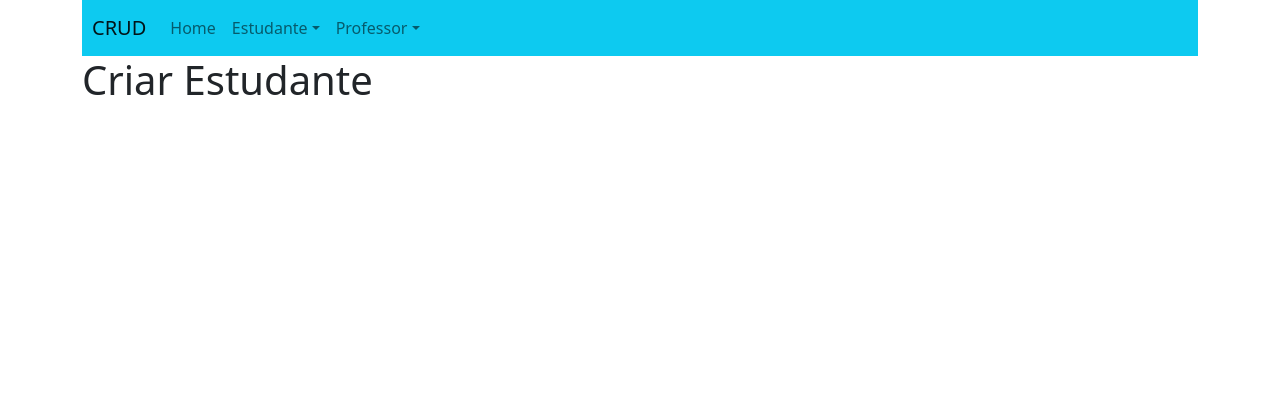
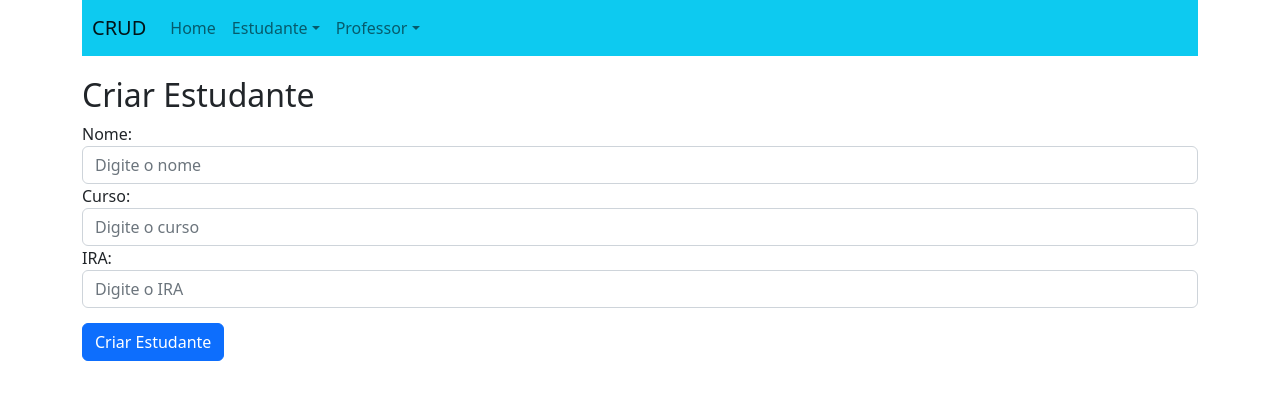
Before and after one commit to rodrigomoraes28/dev-software-web, a React (Create React App) app in the folder student_Teacher/: page /createStudent in a window 1280 px wide. Shown: the top 400 px of the page. Built offline with nearby package versions, Linux system fonts and the light colour scheme.

Commit message:
Adicionando o Create(Student/Teacher) e o List(Student/Teacher

```diff
--- a/student_Teacher/src/App.js
+++ b/student_Teacher/src/App.js
@@ -2,15 +2,8 @@ import React from 'react'
 import './App.css'
 import 'bootstrap/dist/css/bootstrap.min.css'
 import 'bootstrap/dist/js/bootstrap.bundle.min'
-import { Routes, Route, Link } from 'react-router-dom'
-
-import Home from './components/Home';
-import CreateStudent from './components/students/CreateStudent';
-import EditStudent from './components/students/EditStudent';
-import ListStudent from './components/students/ListStudent';
-import CreateTeacher from './components/teachers/CreateTeacher';
-import EditTeacher from './components/teachers/EditTeacher';
-import ListTeacher from './components/teachers/ListTeacher';
+import { Rotas } from './components/routes/routes.jsx'
+import { Link} from 'react-router-dom'
 
 
 function App() {
@@ -55,15 +48,7 @@ function App() {
           </ul>
         </div>
       </nav>
-      <Routes>
-        <Route path='/' element={<Home />} />
-        <Route path='/createStudent' element={<CreateStudent />} />
-        <Route path='/listStudent' element={<ListStudent />} />
-        <Route path='/editStudent' element={<EditStudent />} />
-        <Route path='/createTeacher' element={<CreateTeacher />} />
-        <Route path='/listTeacher' element={<ListTeacher />} />
-        <Route path='/editTeacher' element={<EditTeacher />} />
-      </Routes>
+      < Rotas />
     </div>
   );
 }
--- /dev/null
+++ b/student_Teacher/src/components/dadosExemplo.js
@@ -0,0 +1,17 @@
+let studentsList = [
+    {name:'Jefferson', course:'SI', ira: 6.8},
+    {name:'Wladimir', course:'SI', ira: 8.8},
+    {name:'João Marcelo', course:'EC', ira: 7.2},
+    {name:'Vilnei', course:'DD', ira: 4.5},
+]
+
+export {studentsList}
+
+let teachersList = [
+    {name:'Vanessa', siape:'0012014', area: 'Aprendizado de Máquina'},
+    {name:'Nicolas', siape:'5524000', area: 'Sistemas Embarcados'},
+    {name:'Bruno Miguel', siape:'3612542', area: 'Redes De Sensores Sem Fio'},
+    {name:'Adson', siape:'0122014', area: 'Segurança da Informação'},
+]
+
+export {teachersList}
--- /dev/null
+++ b/student_Teacher/src/components/routes/routes.jsx
@@ -0,0 +1,23 @@
+import { Routes, Route} from 'react-router-dom'
+
+import Home from '../Home';
+import CreateStudent from '../students/CreateStudent';
+import EditStudent from '../students/EditStudent';
+import ListStudent from '../students/ListStudent';
+import CreateTeacher from '../teachers/CreateTeacher';
+import EditTeacher from '../teachers/EditTeacher';
+import ListTeacher from '../teachers/ListTeacher';
+
+export const Rotas = ()=>{
+    return (
+        <Routes>
+        <Route path='/' element={<Home />} />
+        <Route path='/createStudent' element={<CreateStudent />} />
+        <Route path='/listStudent' element={<ListStudent />} />
+        <Route path='/editStudent' element={<EditStudent />} />
+        <Route path='/createTeacher' element={<CreateTeacher />} />
+        <Route path='/listTeacher' element={<ListTeacher />} />
+        <Route path='/editTeacher' element={<EditTeacher />} />
+      </Routes>
+    )
+}
--- a/student_Teacher/src/components/students/CreateStudent.jsx
+++ b/student_Teacher/src/components/students/CreateStudent.jsx
@@ -1,7 +1,77 @@
-const CreateStudent = ()=> {
+import React from "react"
+import { useState } from 'react'
+
+const CreateStudent = () => {
+
+    const [name, setName] = useState(' ')
+    const [course, setCourse] = useState(' ')
+    const [ira, setIra] = useState(0.0)
+
+    const handleSubmit = (event)=> {
+
+        console.log(name)
+        console.log(course)
+        console.log(ira)
+
+    }
+
     return (
-        <div>
-            <h1> Criar Estudante </h1>
+        <div style={{marginTop:20}}>
+            <h2>Criar Estudante</h2>
+            <form onSubmit={handleSubmit}>
+
+                <div className='form-group'>
+                    <label>Nome: </label>
+                    <input
+                        type='text'
+                        className='form-control'
+                        placeholder='Digite o nome'
+                        onChange={
+                            (event)=>{
+                                setName(event.target.value)
+                            }
+                        }
+                    />
+                </div>
+
+                <div className='form-group'>
+                    <label> Curso: </label>
+                    <input
+                        type='text'
+                        className='form-control'
+                        placeholder='Digite o curso'
+                        onChange={
+                            (event)=>{
+                                setCourse(event.target.value)
+                            }
+                        }
+                    />
+                </div>
+
+                <div className='form-group'>
+                    <label> IRA: </label>
+                    <input
+                        type='number'
+                        step='any'
+                        className='form-control'
+                        placeholder='Digite o IRA'
+                        onChange={
+                            (event)=>{
+                                setIra(event.target.value)
+                            }
+                        }
+                         />
+                </div>
+
+                <div className='form-group' style={{marginTop:15}}>
+                    <input
+                        type='submit'
+                        value='Criar Estudante'
+                        className='btn btn-primary'
+                        />
+                </div>
+
+            </form>
         </div>
     )
 }
--- a/student_Teacher/src/components/students/ListStudent.jsx
+++ b/student_Teacher/src/components/students/ListStudent.jsx
@@ -1,7 +1,41 @@
-const ListStudent = ()=> {
+import React from "react"
+import { useState } from 'react'
+import { studentsList } from '../dadosExemplo.js'
+
+const ListStudent = () => {
+
+    const [students, setStudents] = useState(studentsList)
+
+    const generateTableBody = ()=> {
+
+        return students.map(
+            (element)=>{
+                return (
+                    <tr>
+                        <td>{element.name}</td>
+                        <td>{element.course}</td>
+                        <td>{element.ira}</td>
+                    </tr>
+                )
+            }
+        )
+    }
+
     return (
         <div>
             <h1> Listar Estudante </h1>
+            <table className='table table-striped'>
+                <thead>
+                    <tr>
+                        <th> Nome </th>
+                        <th> Curso </th>
+                        <th> IRA </th>
+                    </tr>
+                </thead>
+                <tbody>
+                    {generateTableBody()}
+                </tbody>
+            </table>
         </div>
     )
 }
--- a/student_Teacher/src/components/teachers/CreateTeacher.jsx
+++ b/student_Teacher/src/components/teachers/CreateTeacher.jsx
@@ -1,7 +1,77 @@
-const CreateTeacher = ()=> {
+import React from "react"
+import { useState } from 'react'
+
+const CreateTeacher = () => {
+
+    const [name, setName] = useState(' ')
+    const [siape, setSiape] = useState(' ')
+    const [area, setArea] = useState(' ')
+
+    const handleSubmit = (event)=> {
+
+        console.log(name)
+        console.log(siape)
+        console.log(area)
+
+    }
+
     return (
-        <div>
-            <h1> Criar Professor </h1>
+        <div style={{marginTop:20}}>
+            <h2> Criar Professor </h2>
+            <form onSubmit={handleSubmit}>
+
+                <div className='form-group'>
+                    <label> Nome: </label>
+                    <input
+                        type='text'
+                        className='form-control'
+                        placeholder='Digite o nome'
+                        onChange={
+                            (event)=>{
+                                setName(event.target.value)
+                            }
+                        }
+                    />
+                </div>
+
+                <div className='form-group'>
+                    <label> SIAPE: </label>
+                    <input
+                        type='text'
+                        className='form-control'
+                        placeholder='Digite o SIAPE'
+                        onChange={
+                            (event)=>{
+                                setSiape(event.target.value)
+                            }
+                        }
+                    />
+                </div>
+
+                <div className='form-group'>
+                    <label> Área: </label>
+                    <input
+                        type='text'
+                        step='any'
+                        className='form-control'
+                        placeholder='Digite a Área'
+                        onChange={
+                            (event)=>{
+                                setArea(event.target.value)
+                            }
+                        }
+                         />
+                </div>
+
+                <div className='form-group' style={{marginTop:15}}>
+                    <input
+                        type='submit'
+                        value='Criar Professor'
+                        className='btn btn-primary'
+                        />
+                </div>
+
+            </form>
         </div>
     )
 }
--- a/student_Teacher/src/components/teachers/ListTeacher.jsx
+++ b/student_Teacher/src/components/teachers/ListTeacher.jsx
@@ -1,7 +1,41 @@
-const ListTeacher = ()=> {
+import React from "react"
+import { useState } from 'react'
+import { teachersList } from '../dadosExemplo.js'
+
+const ListTeacher = () => {
+
+    const [teachers, setTeachers] = useState(teachersList)
+
+    const generateTableBody = ()=> {
+
+        return teachers.map(
+            (element)=>{
+                return (
+                    <tr>
+                        <td>{element.name}</td>
+                        <td>{element.siape}</td>
+                        <td>{element.area}</td>
+                    </tr>
+                )
+            }
+        )
+    }
+
     return (
         <div>
             <h1> Listar Professor </h1>
+            <table className='table table-striped'>
+                <thead>
+                    <tr>
+                        <th> Nome </th>
+                        <th> SIAPE </th>
+                        <th> Área </th>
+                    </tr>
+                </thead>
+                <tbody>
+                    {generateTableBody()}
+                </tbody>
+            </table>
         </div>
     )
 }
```
